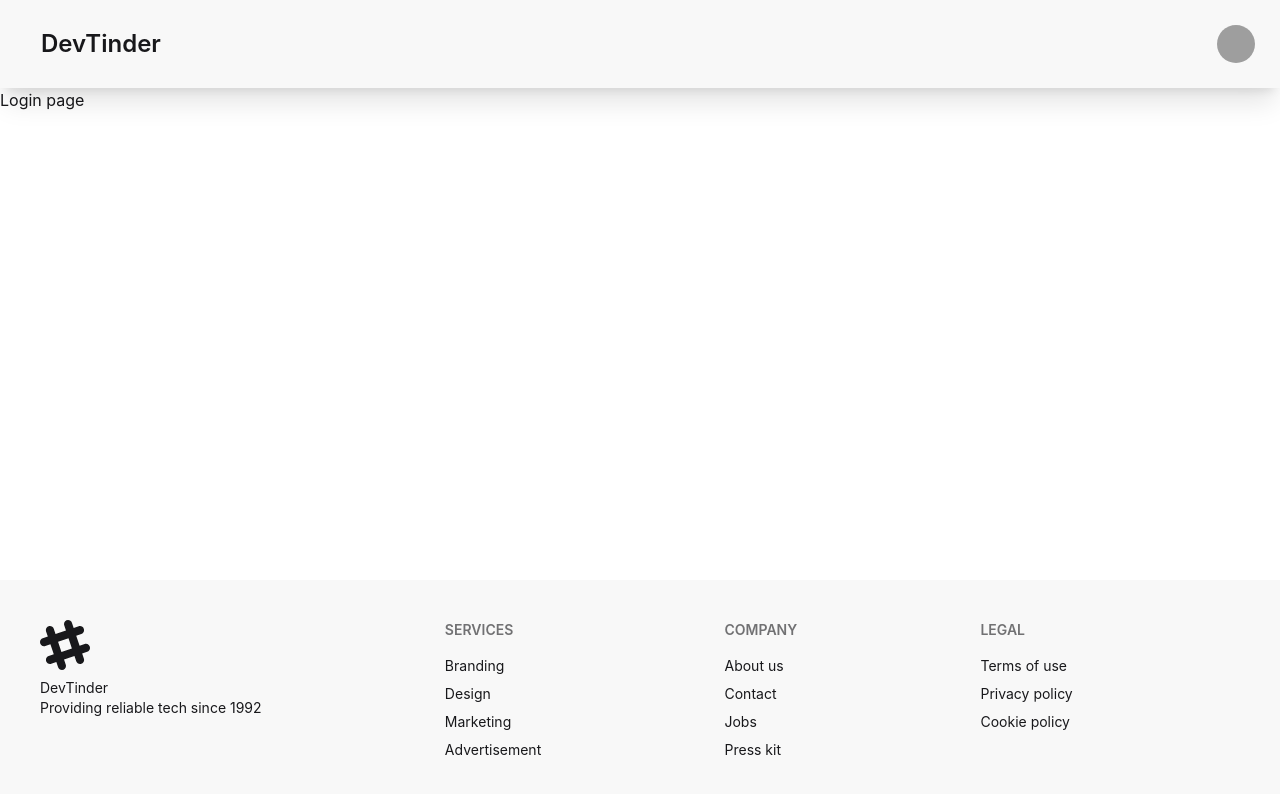
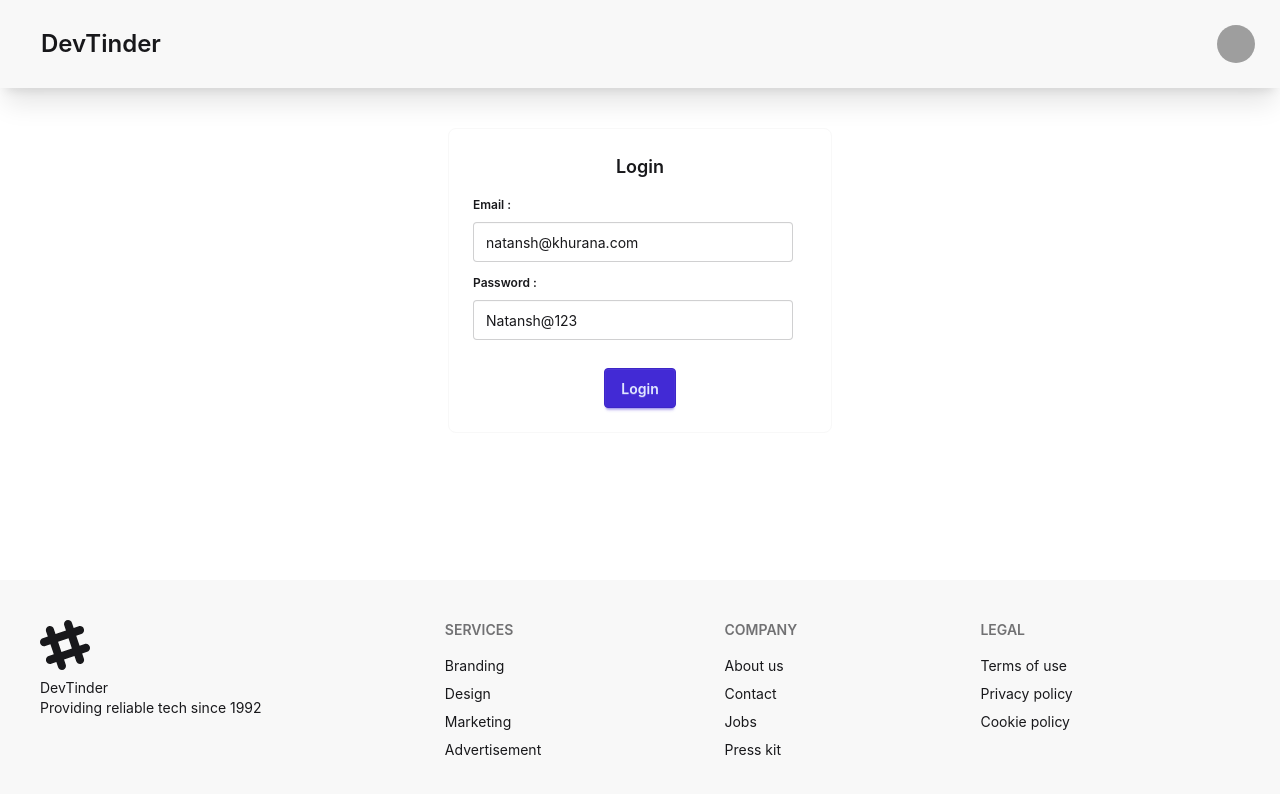
Before and after one commit to NatanshKhurana/devTinder-ui, a React (Vite) app: page /login in a window 1280 px wide. Shown: the top 794 px of the page. Built offline with nearby package versions, Linux system fonts and the light colour scheme; grey boxes are pictures that could not be loaded.

Commit message:
Login route - login api - axios - cors()

```diff
--- a/package.json
+++ b/package.json
@@ -10,9 +10,12 @@
     "preview": "vite preview"
   },
   "dependencies": {
+    "@reduxjs/toolkit": "^2.12.0",
     "@tailwindcss/vite": "^4.3.2",
+    "axios": "^1.18.1",
     "react": "^19.2.7",
     "react-dom": "^19.2.7",
+    "react-redux": "^9.3.0",
     "react-router": "^8.2.0",
     "tailwindcss": "^4.3.2"
   },
--- a/src/App.jsx
+++ b/src/App.jsx
@@ -1,19 +1,19 @@
 import { BrowserRouter, Routes, Route } from "react-router";
 import Body from "./Body";
 import ErrorElement from "./ErrorElement";
-
+import Login from "./Login";
 
 function App() {
   return (
     <>
       <BrowserRouter basename="/">
-      <Routes>
-        <Route path="/" element={<Body />}>
-          <Route path="/login" element={<div>Login page</div>}/>
-          <Route path="/test" element={<div>Test page</div>}/>
-          <Route path="*" element={<ErrorElement />}/>
-        </Route>
-      </Routes>
+        <Routes>
+          <Route path="/" element={<Body />}>
+            <Route path="/login" element={<Login />} />
+            <Route path="/test" element={<div>Test page</div>} />
+            <Route path="*" element={<ErrorElement />} />
+          </Route>
+        </Routes>
       </BrowserRouter>
     </>
   );
--- a/src/Body.jsx
+++ b/src/Body.jsx
@@ -2,6 +2,7 @@ import React from 'react'
 import Navbar from "./Navbar";
 import Footer from "./Footer";
 import { Outlet } from 'react-router';
+
 
 const Body = () => {
   return (
--- /dev/null
+++ b/src/Login.jsx
@@ -0,0 +1,63 @@
+import React from "react";
+import { useState } from "react";
+import axios from "axios";
+
+const Login = () => {
+  const [email, setEmail] = useState("natansh@khurana.com");
+  const [password, setPassword] = useState("Natansh@123");
+
+  const handleLogin = async () => {
+    try {
+      const res = await axios.post(
+        "http://localhost:7777/login",
+        {
+          email,
+          password,
+        },
+        {
+          withCredentials: true,
+        },
+      );
+    } catch (err) {
+      console.log("Error : " + err.message);
+    }
+  };
+  return (
+    <div className="flex justify-center my-10">
+      <div className="card card-border bg-base-100 w-96">
+        <div className="card-body">
+          <h2 className="card-title flex justify-center">Login</h2>
+          <div>
+            <fieldset className="fieldset">
+              <legend className="fieldset-legend">Email : </legend>
+              <input
+                type="text"
+                className="input"
+                placeholder="Type here"
+                value={email}
+                onChange={(e) => setEmail(e.target.value)}
+              />
+            </fieldset>
+            <fieldset className="fieldset">
+              <legend className="fieldset-legend">Password : </legend>
+              <input
+                type="text"
+                className="input"
+                placeholder="Type here"
+                value={password}
+                onChange={(e) => setPassword(e.target.value)}
+              />
+            </fieldset>
+          </div>
+          <div className="card-actions justify-center mt-4">
+            <button className="btn btn-primary" onClick={handleLogin}>
+              Login
+            </button>
+          </div>
+        </div>
+      </div>
+    </div>
+  );
+};
+
+export default Login;
```
Also changed, not shown: 2 other files (tests, documents, lock files or other folders).
